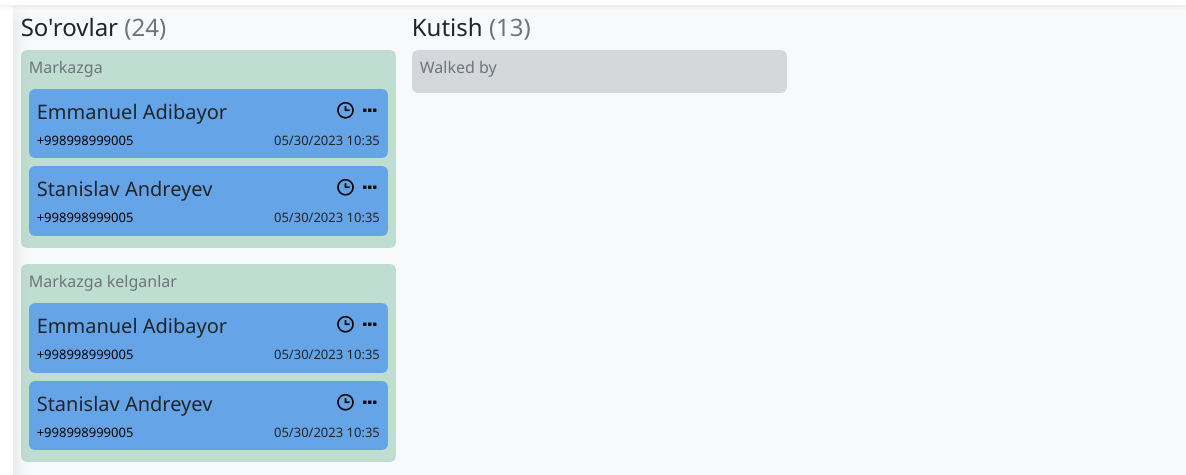
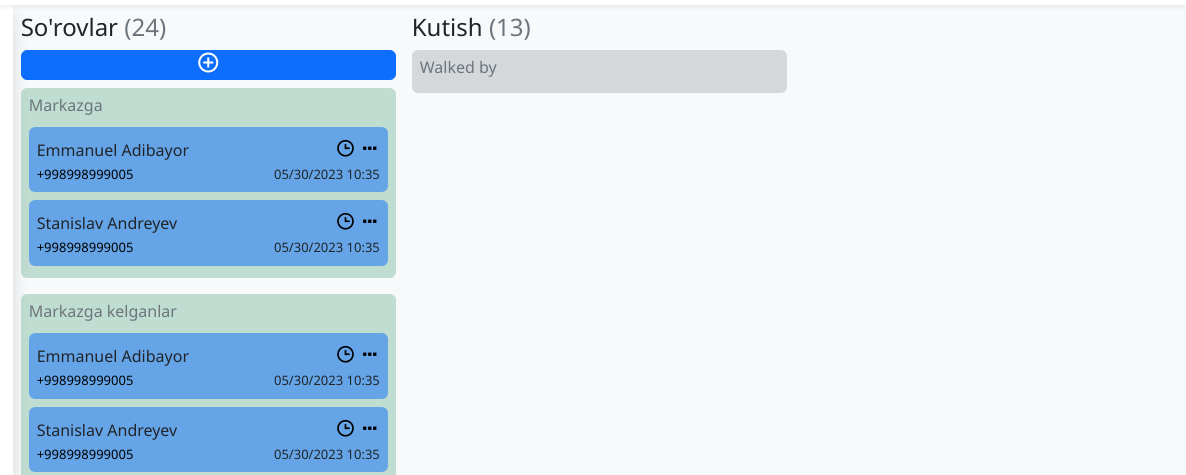
Before and after one commit to Kozim1y/new-robme, a plain HTML site: page lidlar.html in a window 1280 px wide. Shown: the part 71-546 px from the top of the page, 94-1280 px from the left. Drawn offline with nearby package versions, Linux system fonts and the light colour scheme.

Commit message:
Add lidlar html

```diff
--- a/js/main.js
+++ b/js/main.js
@@ -9,7 +9,6 @@ for (let i = 0; i < elDragItems.length; i++) {
 	item.addEventListener("dragstart", function () {
 		draggedItem = item;
 		setTimeout(function () {
-			item.style.transition = "all 0.3s ease"
 			item.style.display = "none";
 		}, 0);
 	});
--- a/lidlar.html
+++ b/lidlar.html
@@ -261,31 +261,51 @@
               <div class="col-12 col-sm-6 col-xl-4 p-2">
                 <h4>So'rovlar <span class="text-secondary">(24)</span></h4>
 
+                <div class="dropdown my-2">
+                  <button class="btn btn-primary w-100 p-0" type="button" data-bs-toggle="dropdown" aria-expanded="false">
+                    <i class="bx bx-plus-circle fs-4"></i>
+                  </button>
+                  <form method="post" class="dropdown-menu w-100 p-0">
+                    <input class="form-control shadow-none my-1 border-0" type="text" placeholder="Ism va familiya" autofocus required>
+                    <input class="form-control shadow-none my-1 border-0" type="tel" placeholder="Telefon" required>
+                    <select class="form-select shadow-none border-0" style="cursor: pointer;">
+                      <option value="" selected hidden>Qayerdan</option>
+                      <option value="">Markazga</option>
+                      <option value="">Markazga kelganlar</option>
+                      <option value="">Telegram</option>
+                      <option value="">Friend</option>
+                      <option value="">walked by</option>
+                    </select>
+                    <input class="form-control shadow-none my-1 border-0" type="tel" placeholder="Comment" required>
+                    <button class="btn btn-primary w-100 rounded-top-0" type="submit">Saqlash</button>
+                  </form>
+                </div>
+
                 <ul class="bg-success bg-opacity-25 drag-list list-unstyled px-2 py-1 rounded">
                   <h6 class="text-secondary py-1">Markazga</h6>
                   <li class="drag-item p-2 bg-primary bg-opacity-50 my-2 rounded" draggable="true">
-                    <div class="d-flex justify-content-between align-items-center mb-1">
-                      <span class="fs-5">Emmanuel Adibayor</span>
+                    <div class="d-flex justify-content-between align-items-center">
+                      <span class="fw-medium">Emmanuel Adibayor</span>
                       <span>
                         <a class="text-black fs-5" href="#"><i class="bx bx-time"></i></a>
                         <a class="text-black fs-5" href="#"><i class="bx bx-dots-horizontal"></i></a>
                       </span>
                     </div>
-                    <div class="d-flex justify-content-between align-items-center mt-1">
+                    <div class="d-flex justify-content-between align-items-center">
                       <a class="fs-6 text-black" href="tel:+998998999005">+998998999005</a>
                       <span class="fs-6">05/30/2023 10:35</span>
                     </div>
                   </li>
 
                   <li class="drag-item p-2 bg-primary bg-opacity-50 my-2 rounded" draggable="true">
-                    <div class="d-flex justify-content-between align-items-center mb-1">
-                      <span class="fs-5">Stanislav Andreyev</span>
+                    <div class="d-flex justify-content-between align-items-center">
+                      <span class="fw-medium">Stanislav Andreyev</span>
                       <span>
                         <a class="text-black fs-5" href="#"><i class="bx bx-time"></i></a>
                         <a class="text-black fs-5" href="#"><i class="bx bx-dots-horizontal"></i></a>
                       </span>
                     </div>
-                    <div class="d-flex justify-content-between align-items-center mt-1">
+                    <div class="d-flex justify-content-between align-items-center">
                       <a class="fs-6 text-black" href="tel:+998998999005">+998998999005</a>
                       <span class="fs-6">05/30/2023 10:35</span>
                     </div>
@@ -295,28 +315,28 @@
                 <ul class="bg-success bg-opacity-25 drag-list list-unstyled px-2 py-1 rounded">
                   <h6 class="text-secondary py-1">Markazga kelganlar</h6>
                   <li class="drag-item p-2 bg-primary bg-opacity-50 my-2 rounded" draggable="true">
-                    <div class="d-flex justify-content-between align-items-center mb-1">
-                      <span class="fs-5">Emmanuel Adibayor</span>
+                    <div class="d-flex justify-content-between align-items-center">
+                      <span class="fw-medium">Emmanuel Adibayor</span>
                       <span>
                         <a class="text-black fs-5" href="#"><i class="bx bx-time"></i></a>
                         <a class="text-black fs-5" href="#"><i class="bx bx-dots-horizontal"></i></a>
                       </span>
                     </div>
-                    <div class="d-flex justify-content-between align-items-center mt-1">
+                    <div class="d-flex justify-content-between align-items-center">
                       <a class="fs-6 text-black" href="tel:+998998999005">+998998999005</a>
                       <span class="fs-6">05/30/2023 10:35</span>
                     </div>
                   </li>
 
                   <li class="drag-item p-2 bg-primary bg-opacity-50 my-2 rounded" draggable="true">
-                    <div class="d-flex justify-content-between align-items-center mb-1">
-                      <span class="fs-5">Stanislav Andreyev</span>
+                    <div class="d-flex justify-content-between align-items-center">
+                      <span class="fw-medium">Stanislav Andreyev</span>
                       <span>
                         <a class="text-black fs-5" href="#"><i class="bx bx-time"></i></a>
                         <a class="text-black fs-5" href="#"><i class="bx bx-dots-horizontal"></i></a>
                       </span>
                     </div>
-                    <div class="d-flex justify-content-between align-items-center mt-1">
+                    <div class="d-flex justify-content-between align-items-center">
                       <a class="fs-6 text-black" href="tel:+998998999005">+998998999005</a>
                       <span class="fs-6">05/30/2023 10:35</span>
                     </div>
```
